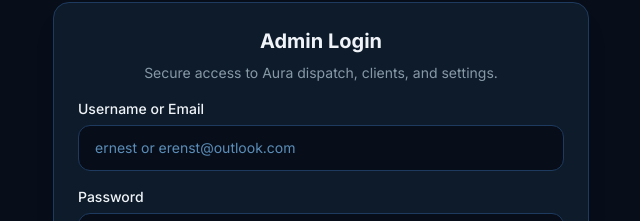
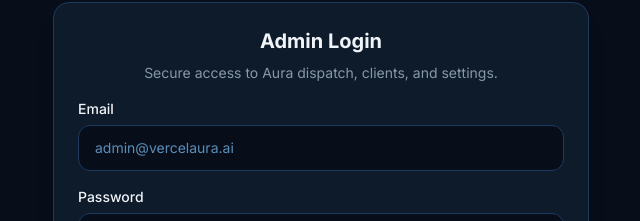
Before and after one commit to bladestone69/luna-office-assistant, a Next.js app: page /admin/login in a window 1280 px wide. Shown: the part 271-492 px from the top of the page, without its empty margins (319-959 px from the left). Built offline with nearby package versions, Linux system fonts and the light colour scheme.

Commit message:
Revert "Fix admin login flow regression"
This reverts commit f0bbd7c72e803badce798d0f498820ef8b8d8142.

```diff
--- a/app/admin/login/page.tsx
+++ b/app/admin/login/page.tsx
@@ -5,7 +5,7 @@ import { FormEvent, useState } from "react";
 import { useRouter } from "next/navigation";
 
 export default function AdminLoginPage() {
-  const [username, setUsername] = useState("");
+  const [email, setEmail] = useState("");
   const [password, setPassword] = useState("");
   const [submitting, setSubmitting] = useState(false);
   const [error, setError] = useState("");
@@ -17,10 +17,10 @@ export default function AdminLoginPage() {
     setError("");
 
     try {
-      const response = await fetch("/api/admin/login", {
+      const response = await fetch("/api/login", {
         method: "POST",
         headers: { "Content-Type": "application/json" },
-        body: JSON.stringify({ username, password }),
+        body: JSON.stringify({ email, password }),
       });
       const data = await response.json();
       if (!response.ok) {
@@ -29,7 +29,11 @@ export default function AdminLoginPage() {
         return;
       }
 
-      router.replace("/admin");
+      if (data.role === "admin") {
+        router.replace("/admin");
+      } else {
+        router.replace("/");
+      }
       router.refresh();
     } catch {
       setError("Unable to login. Try again.");
@@ -61,14 +65,14 @@ export default function AdminLoginPage() {
         </div>
 
         <div>
-          <label htmlFor="username" className="block text-sm font-medium text-[#F0F4F8] mb-1.5">Username or Email</label>
+          <label htmlFor="email" className="block text-sm font-medium text-[#F0F4F8] mb-1.5">Email</label>
           <input
-            id="username"
-            type="text"
+            id="email"
+            type="email"
             className="w-full px-4 py-3 rounded-xl bg-[#070E1A] border border-[#1E3A5F] text-[#F0F4F8] placeholder-[#5B8DB8] text-sm focus:outline-none focus:border-[#4A90D9] transition-colors"
-            value={username}
-            onChange={(e) => setUsername(e.target.value)}
-            placeholder="ernest or erenst@outlook.com"
+            value={email}
+            onChange={(e) => setEmail(e.target.value)}
+            placeholder="admin@vercelaura.ai"
             required
           />
         </div>
--- a/app/admin/page.tsx
+++ b/app/admin/page.tsx
@@ -198,7 +198,7 @@ export default function AdminPage() {
 
   useEffect(() => {
     if (!document.cookie.includes("vercelaura_admin_session")) {
-      router.replace("/admin/login");
+      router.replace("/login");
     }
   }, [router]);
 
--- a/app/api/admin/login/route.ts
+++ b/app/api/admin/login/route.ts
@@ -13,12 +13,12 @@ export async function POST(request: NextRequest) {
     return fail(parsed.error.issues[0]?.message || "Invalid login request");
   }
 
-  const valid = await verifyAdminCredentials(parsed.data.username, parsed.data.password);
+  const valid = verifyAdminCredentials(parsed.data.username, parsed.data.password);
   if (!valid) {
     return NextResponse.json({ error: "Invalid credentials" }, { status: 401 });
   }
 
-  const token = createAdminSession(process.env.ADMIN_USERNAME || parsed.data.username);
+  const token = createAdminSession(parsed.data.username);
   const response = NextResponse.json({ ok: true });
 
   response.cookies.set({
```
